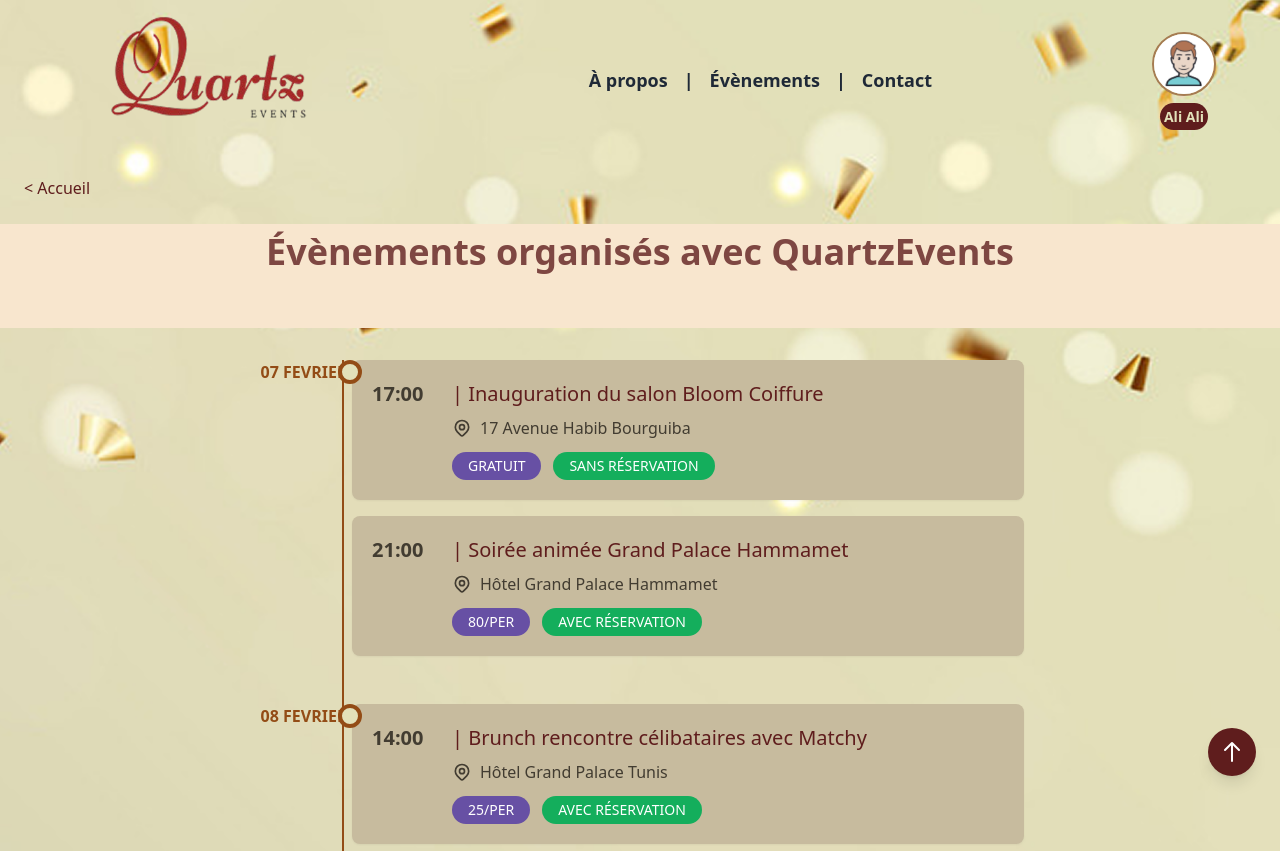
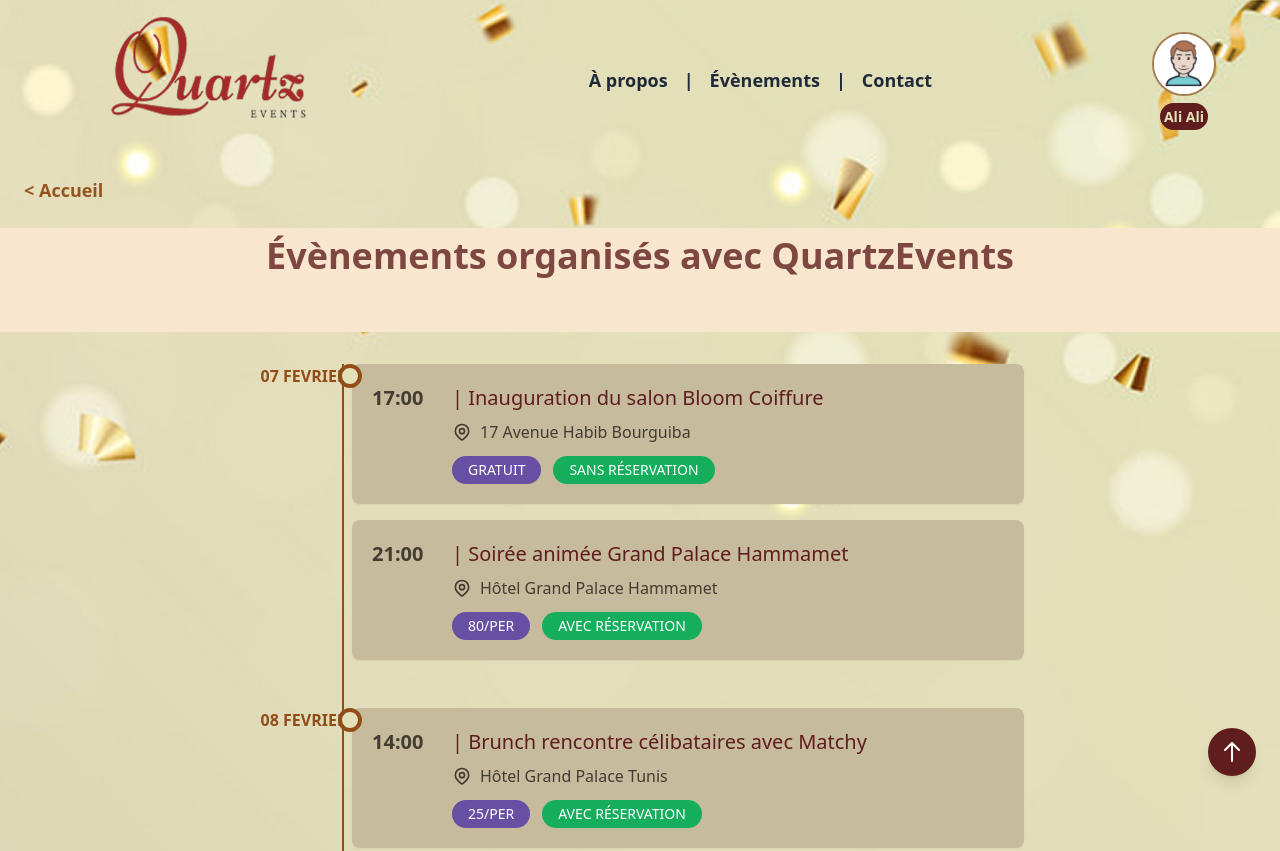
Before and after one commit to SaraIguess/Quartz-Events, a website: page evenement.html in a window 1280 px wide. Shown: the top 851 px of the page. Drawn offline with nearby package versions, Linux system fonts and the light colour scheme.

Commit message:
Update liens evenement.html

```diff
--- a/evenement.html
+++ b/evenement.html
@@ -79,9 +79,7 @@
 
     <!-- Lien retour accueil -->
     <div class="container mx-auto px-6 mt-4">
-        <a href="#" class="text-burgundy hover:underline flex items-center">
-            &lt; Accueil
-        </a>
+        <a href="landing-déconnecté.html" class="text-[#97531e] font-bold text-lg">< Accueil</a>
     </div>
     <div class="page-title mt-6 w-full bg-[#F8E6CE] py-2">
         <h2 class="bg-[#F8E6CE] text-2xl font-bold text-center text-[#7e4742] md:text-4xl text-[#7e4742] text-center font-sans font-bold mb-12 "> Évènements organisés avec QuartzEvents</h2>
```
